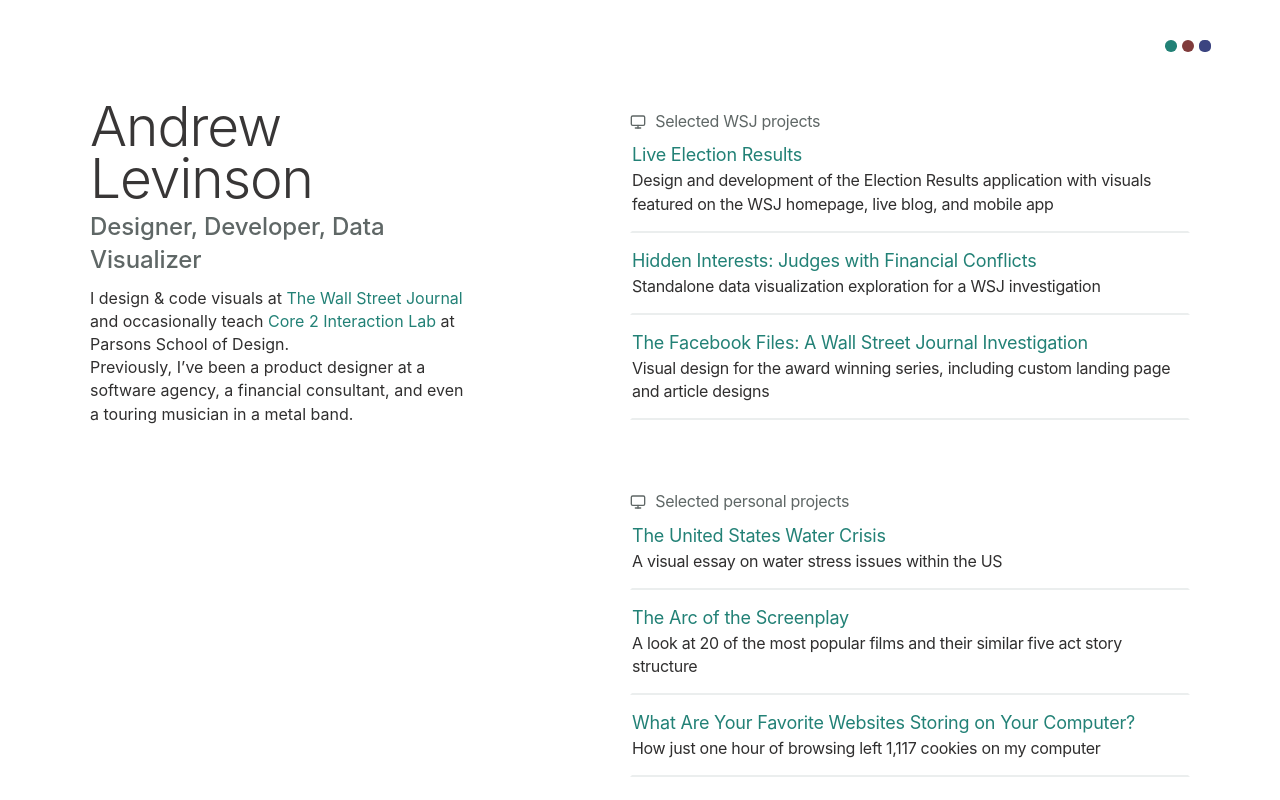
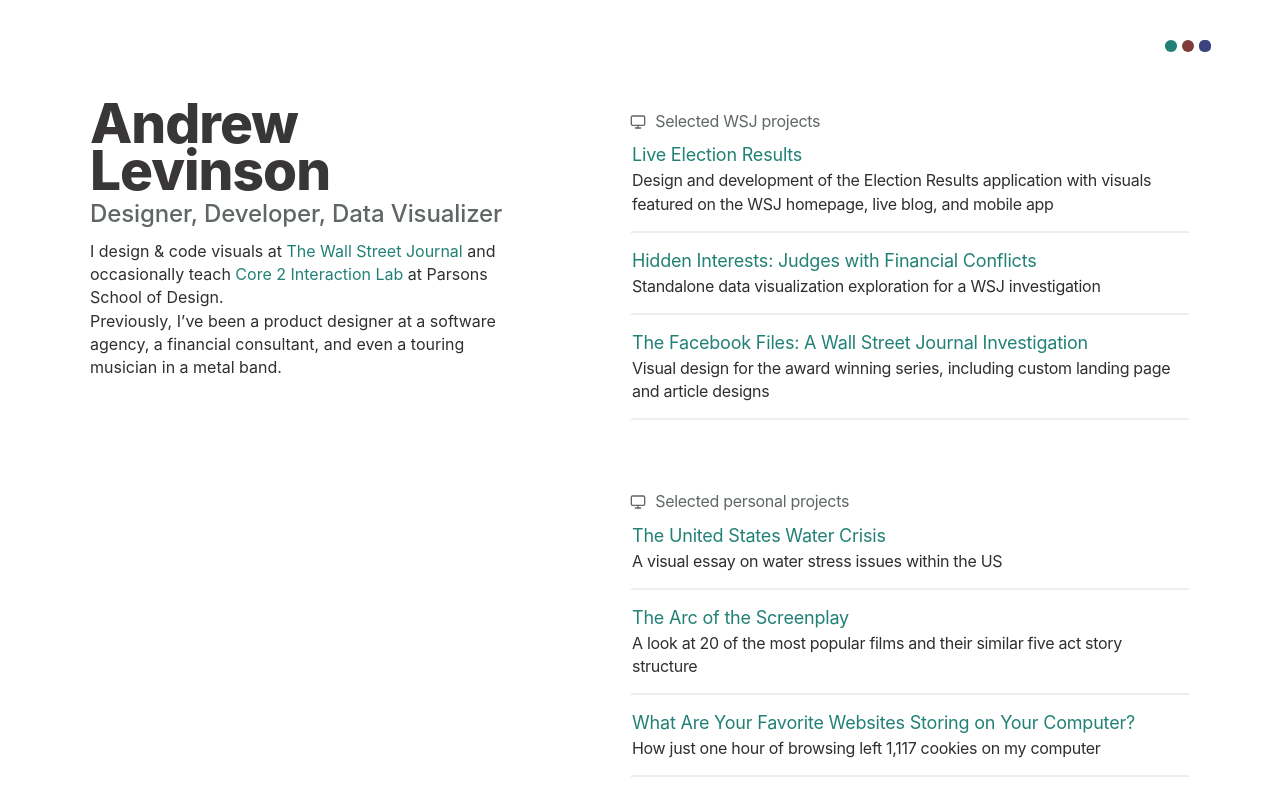
Before and after one commit to AndrewLevinson/portfolio-2022, a plain HTML site: page index.html in a window 1280 px wide. Shown: the top 800 px of the page. Drawn offline with Linux system fonts and the light colour scheme.

Commit message:
type update

```diff
--- a/css/style.css
+++ b/css/style.css
@@ -120,7 +120,7 @@ main {
     position: sticky;
     top: 10rem;
     align-self: start;
-    max-width: 375px;
+    max-width: 420px;
   }
 
   .scroll-area {
--- a/css/type.css
+++ b/css/type.css
@@ -49,9 +49,9 @@ h6 {
 
 h1 {
   font-size: 4rem;
-  line-height: 1;
+  line-height: 0.9;
   letter-spacing: -0.1rem;
-  font-weight: 300;
+  font-weight: 800;
   margin-bottom: 0;
 }
 
@@ -96,8 +96,8 @@ pre {
 @media (min-width: 550px) {
   h1 {
     font-size: 5.5rem;
-    line-height: .95;
-    margin-bottom: 5px;
+    line-height: 0.85;
+    margin-bottom: 3px;
   }
 
   h2 {
```
